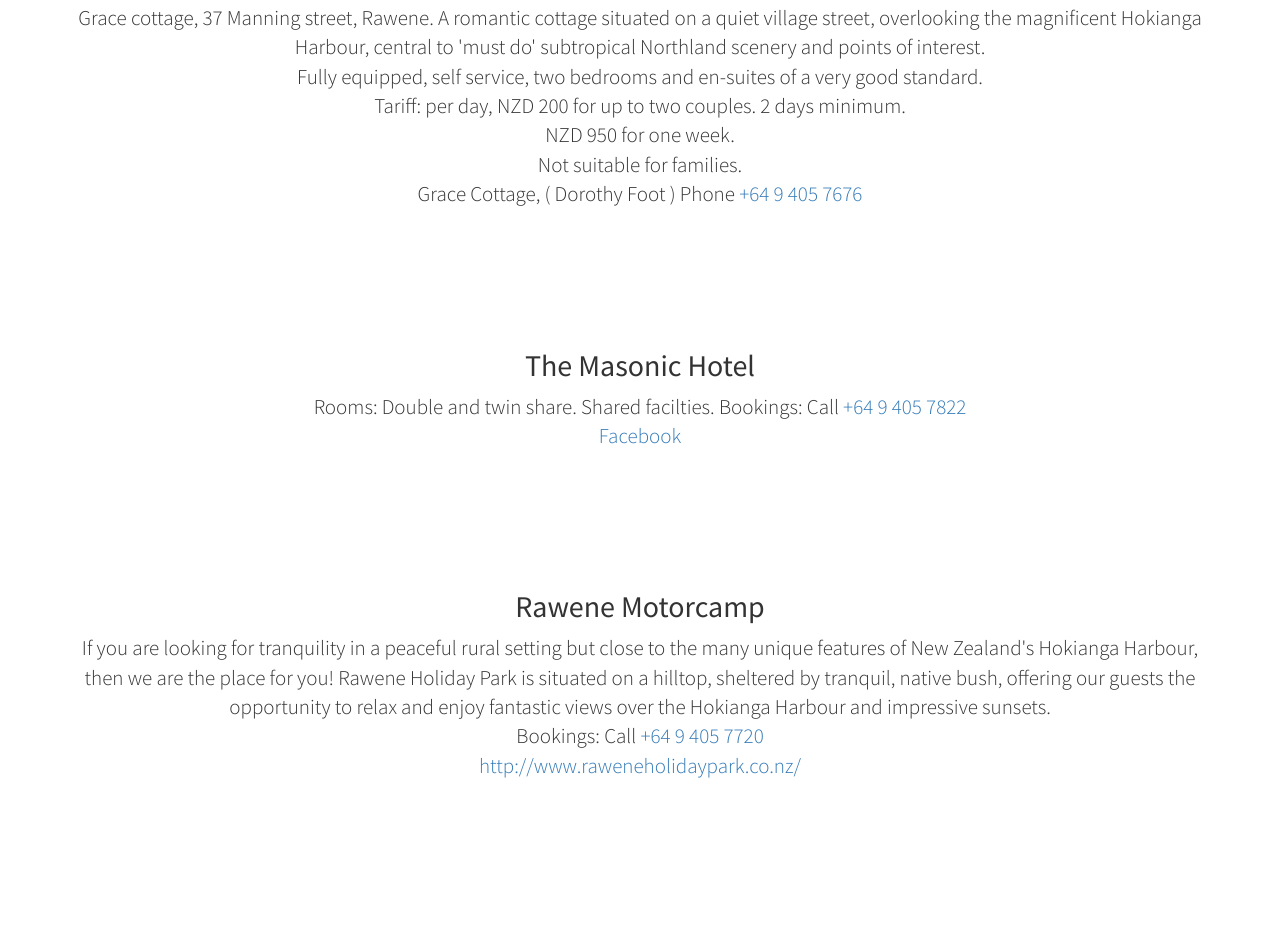
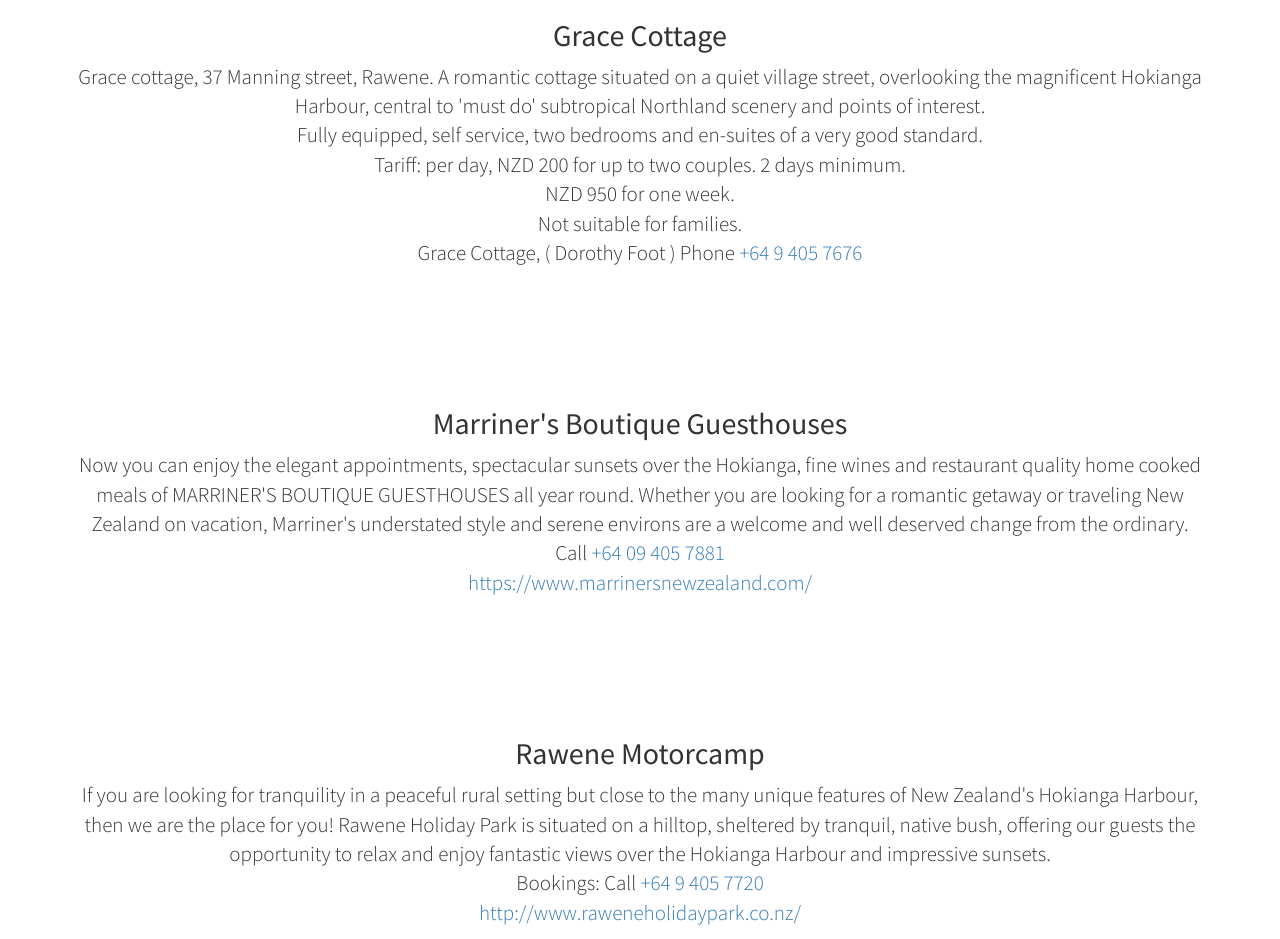
Before and after one commit to mynameisrufus/rawene, a plain HTML site: page _site/accommodation-in-rawene.html in a window 1280 px wide. Shown: the part 627-1566 px from the top of the page. Drawn offline with Linux system fonts and the light colour scheme.

Commit message:
remove masonic and add marriners

```diff
--- a/_site/accommodation-in-rawene.html
+++ b/_site/accommodation-in-rawene.html
@@ -45,7 +45,7 @@
                 <a href="#grace" onclick = $("#menu-close").click(); >Grace Cottage</a>
             </li>
             <li>
-                <a href="#masonic" onclick = $("#menu-close").click(); >The Masonic Hotel</a>
+                <a href="#marriners" onclick = $("#menu-close").click(); >Marriner's Boutique Guesthouses</a>
             </li>
             <li>
                 <a href="#motorcamp" onclick = $("#menu-close").click(); >Rawene Motorcamp</a>
@@ -101,6 +101,9 @@
                       Village. Extensive decks look out over 3 sides of the
                       Hokianga Harbour. Quirky ambience and warm hospitality.
                       Breakfast menu and inhouse dining by arrangement.
+                      <br/>
+                      Call <a href="tel:+64 9 405 7676">+64 9 405 7676</a>
+                      <br/>
                       <a href="http://thepostmasterslodgings.co.nz/?utm_source=rawene&amp;utm_medium=directory&amp;utm_campaign=bookings" target="_blank">http://thepostmasterslodgings.co.nz</a>
                     </p>
                 </div>
@@ -135,16 +138,23 @@
         </div>
     </section>
 
-    <section id="masonic" class="about">
+    <section id="marriners" class="about">
         <div class="container">
             <div class="row">
                 <div class="col-lg-12 text-center">
-                    <h2>The Masonic Hotel</h2>
+                    <h2>Marriner's Boutique Guesthouses</h2>
                     <p class="lead">
-                    Rooms: Double and twin share. Shared facilties. Bookings:
-                    Call <a href="tel:+64 9 405 7822">+64 9 405 7822</a>
+                    Now you can enjoy the elegant appointments, spectacular
+                    sunsets over the Hokianga, fine wines and restaurant quality
+                    home cooked meals of MARRINER'S BOUTIQUE GUESTHOUSES all
+                    year round. Whether you are looking for a romantic getaway
+                    or traveling New Zealand on vacation, Marriner's understated
+                    style and serene environs are a welcome and well deserved
+                    change from the ordinary.
                     <br/>
-                    <a target="_blank" href="https://www.facebook.com/Rawene-Masonic-Hotel-192900374138748/">Facebook</a>
+                    Call <a href="tel:+64 09 405 7881">+64 09 405 7881</a>
+                    <br/>
+                    <a target="_blank" href="https://www.marrinersnewzealand.com/">https://www.marrinersnewzealand.com/</a>
                     </p>
                 </div>
             </div>
```
